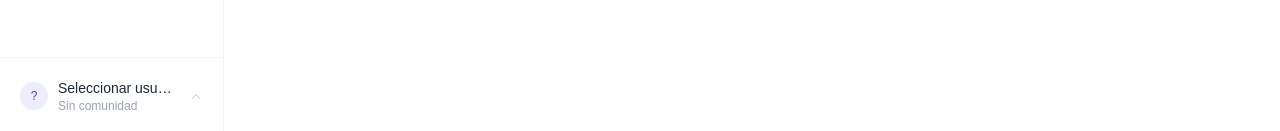
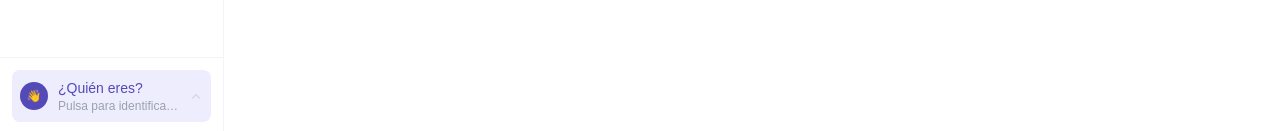
Before and after one commit to patrimonia-arquitectonica/patrimonia-care, a Next.js app: page /permanente in a window 1280 px wide. Shown: the part 666-797 px from the top of the page. Built offline with nearby package versions, Linux system fonts and the light colour scheme; no server answers.

Commit message:
miembro guardado en localStorage — sidebar siempre actualizado

```diff
--- a/app/page.tsx
+++ b/app/page.tsx
@@ -26,6 +26,8 @@ export default function Home() {
       if (m) setMiembros(m);
       if (c) setComunidades(c);
       if (e) setEspacios(e);
+      const miembroGuardado = localStorage.getItem("miembro");
+      if (miembroGuardado) setMiembro(miembroGuardado);
       setCargando(false);
     };
     cargar();
@@ -55,7 +57,6 @@ export default function Home() {
         </div>
 
         <div className="grid grid-cols-1 lg:grid-cols-2 gap-6">
-          {/* Columna izquierda — identificación */}
           <div className="bg-white rounded-2xl border border-gray-100 p-6 space-y-4">
             <p className="text-xs font-semibold uppercase tracking-widest text-gray-400">Identifícate</p>
 
@@ -63,7 +64,10 @@ export default function Home() {
               <label className="text-xs font-semibold uppercase tracking-widest text-gray-400 mb-1 block">
                 ¿Quién eres? <span className="text-[#E24B4A]">*</span>
               </label>
-              <select value={miembro} onChange={(e) => setMiembro(e.target.value)} className={`w-full bg-gray-50 border rounded-xl px-4 py-3 text-sm text-gray-700 appearance-none ${!miembro ? "border-gray-200" : "border-[#534AB7]"}`}>
+              <select value={miembro} onChange={(e) => {
+                setMiembro(e.target.value);
+                localStorage.setItem("miembro", e.target.value);
+              }} className={`w-full bg-gray-50 border rounded-xl px-4 py-3 text-sm text-gray-700 appearance-none ${!miembro ? "border-gray-200" : "border-[#534AB7]"}`}>
                 <option value="">Selecciona un miembro</option>
                 {miembros.map((m) => <option key={m.id} value={m.nombre}>{m.nombre} — {m.rol}</option>)}
               </select>
@@ -100,7 +104,6 @@ export default function Home() {
             )}
           </div>
 
-          {/* Columna derecha — acciones */}
           <div className="space-y-4">
             <div className="bg-white rounded-2xl border border-gray-100 p-6 space-y-4">
               <p className="text-xs font-semibold uppercase tracking-widest text-gray-400">¿Qué vas a hacer?</p>
--- a/components/AppLayout.tsx
+++ b/components/AppLayout.tsx
@@ -1,11 +1,18 @@
 "use client";
 import { useSearchParams } from "next/navigation";
 import Sidebar from "./Sidebar";
-import { Suspense } from "react";
+import { Suspense, useState, useEffect } from "react";
 
 function AppLayoutInner({ children }: { children: React.ReactNode }) {
   const searchParams = useSearchParams();
-  const miembro = searchParams.get("miembro") || "";
+  const [miembroLocal, setMiembroLocal] = useState("");
+
+  useEffect(() => {
+    const guardado = localStorage.getItem("miembro") || "";
+    setMiembroLocal(guardado);
+  }, []);
+
+  const miembro = searchParams.get("miembro") || miembroLocal;
   const comunidad = searchParams.get("comunidad") || "";
 
   return (
--- a/components/Sidebar.tsx
+++ b/components/Sidebar.tsx
@@ -49,18 +49,22 @@ export default function Sidebar({ miembro, comunidad }: { miembro?: string; comu
       <div className="border-t border-gray-100 p-3">
         <button
           onClick={() => router.push("/")}
-          className="w-full flex items-center gap-2.5 px-2 py-2 rounded-lg hover:bg-gray-50 transition-all"
+          className={`w-full flex items-center gap-2.5 px-2 py-2 rounded-lg transition-all ${miembro ? "hover:bg-gray-50" : "bg-[#EEEDFE] hover:bg-[#DDD9FC]"}`}
         >
-          <div className="w-7 h-7 rounded-full bg-[#EEEDFE] flex items-center justify-center text-xs font-medium text-[#534AB7] flex-shrink-0">
-            {miembro ? miembro.slice(0,2).toUpperCase() : "?"}
+          <div className={`w-7 h-7 rounded-full flex items-center justify-center text-xs font-medium flex-shrink-0 ${miembro ? "bg-[#EEEDFE] text-[#534AB7]" : "bg-[#534AB7] text-white"}`}>
+            {miembro ? miembro.slice(0,2).toUpperCase() : "👋"}
           </div>
           <div className="flex-1 text-left min-w-0">
-            <p className="text-sm font-medium text-gray-800 truncate">{miembro || "Seleccionar usuario"}</p>
-            <p className="text-xs text-gray-400 truncate">{comunidad || "Sin comunidad"}</p>
+            <p className={`text-sm font-medium truncate ${miembro ? "text-gray-800" : "text-[#534AB7]"}`}>
+            {miembro || "¿Quién eres?"}
+            </p>
+            <p className="text-xs text-gray-400 truncate">
+            {comunidad || "Pulsa para identificarte"}
+            </p>
           </div>
           <i className="ti ti-chevron-up text-gray-300 text-sm" aria-hidden="true"></i>
         </button>
-      </div>
+    </div>
     </aside>
   );
 }
```
